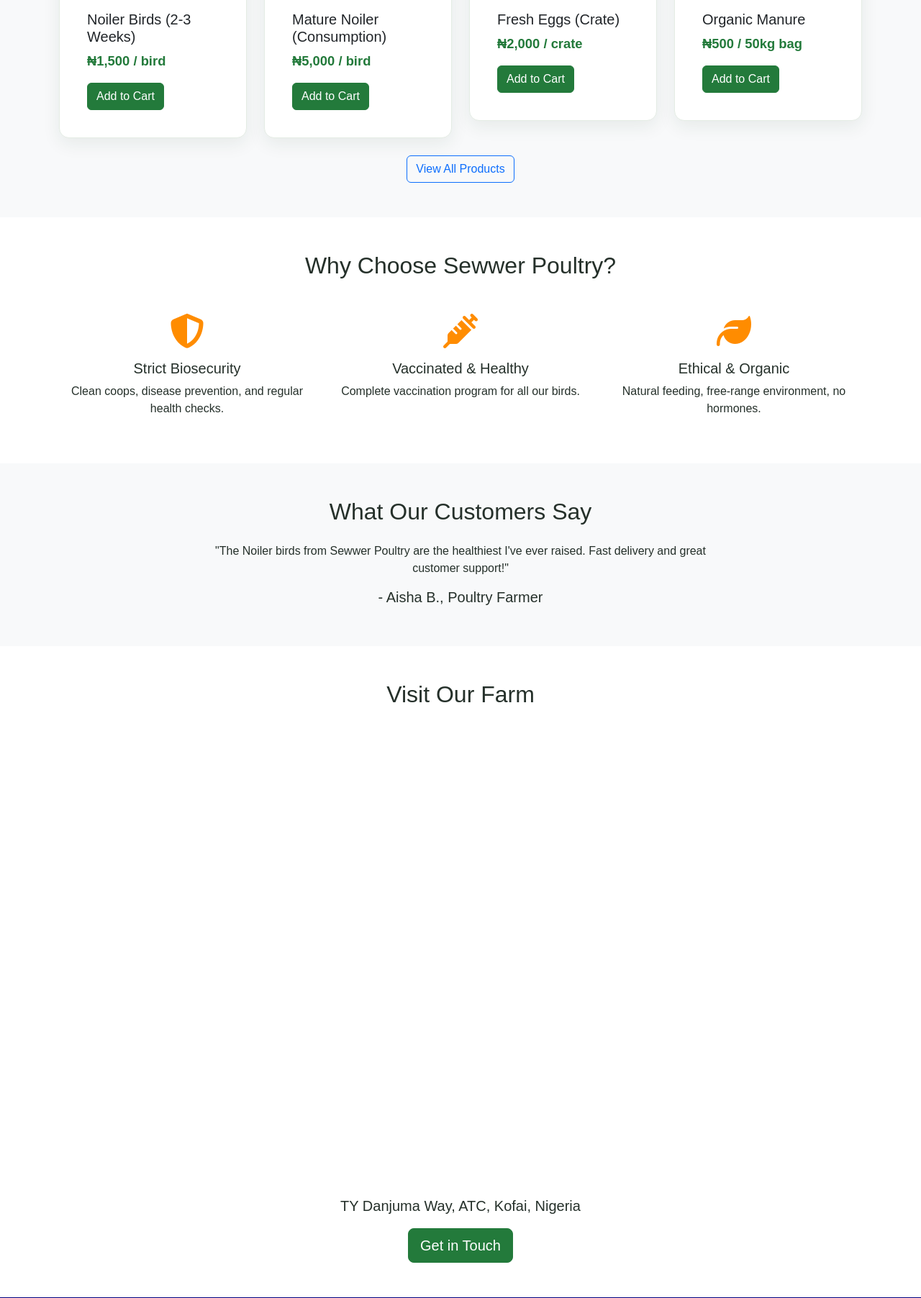
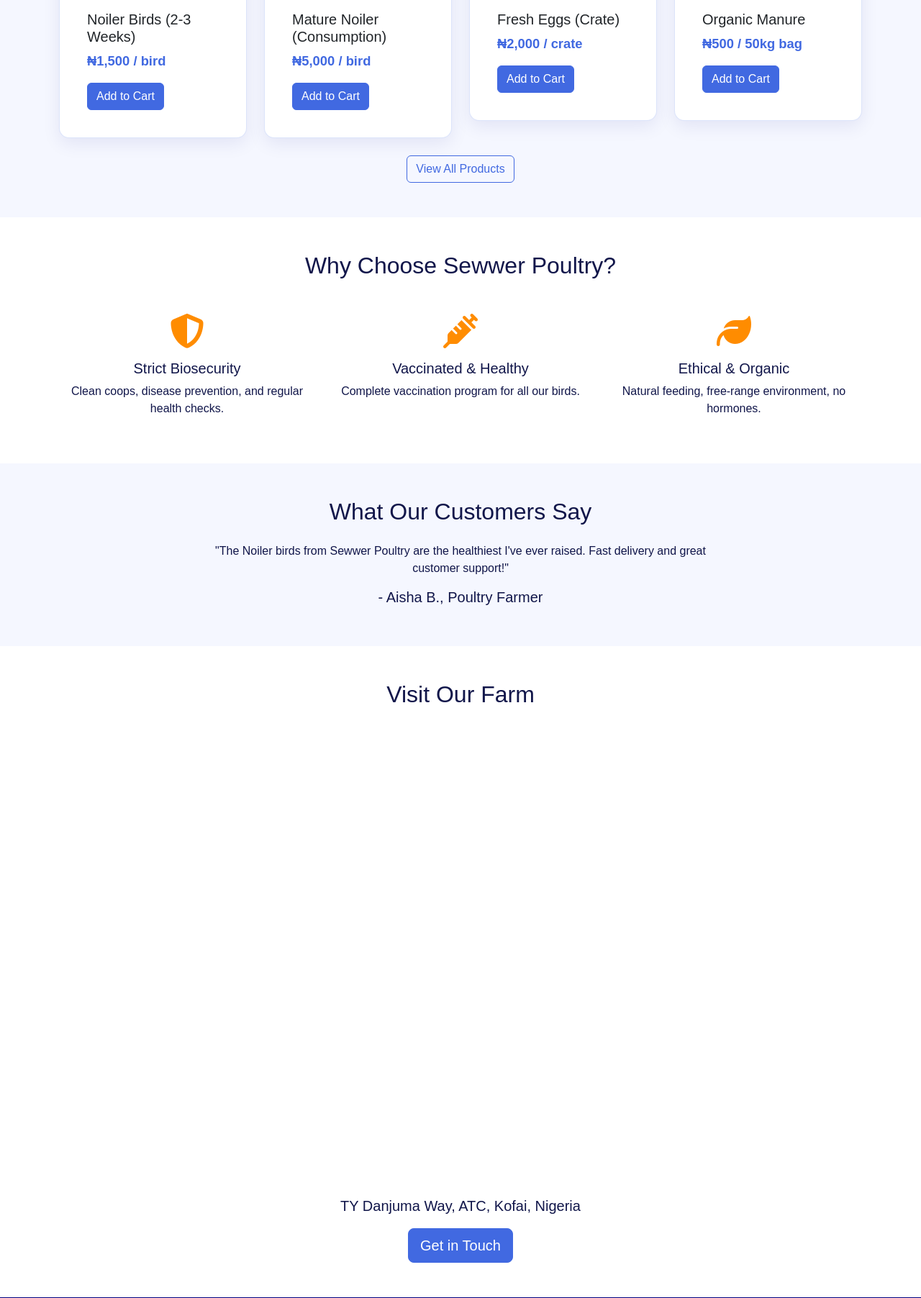
Before and after one commit to Icelery599/sewwer_poultry, a PHP site: page /sewwer_poultry/index.html in a window 1280 px wide. Shown: the part 1258-3062 px from the top of the page at 72% size. Run offline with PHP 8.4, Linux system fonts and the light colour scheme; some libraries are stand-ins or nearby versions.

Commit message:
Apply brand color palette

```diff
--- a/assets/css/style.css
+++ b/assets/css/style.css
@@ -1,36 +1,79 @@
 :root {
-    --brand-green: #237a3b;
-    --brand-gold: #f4b400;
-    --brand-dark: #17351f;
-    --light-bg: #f7fbf6;
+    --brand-orange: #ff8c00;
+    --brand-royal-blue: #4169e1;
+    --brand-navy-blue: #000080;
+    --brand-orange-rgb: 255, 140, 0;
+    --brand-royal-blue-rgb: 65, 105, 225;
+    --brand-navy-blue-rgb: 0, 0, 128;
+    --light-bg: #f5f7ff;
+
+    /* Backwards-compatible aliases used throughout the site. */
+    --brand-green: var(--brand-royal-blue);
+    --brand-gold: var(--brand-orange);
+    --brand-dark: var(--brand-navy-blue);
 }
 
-body { font-family: Arial, sans-serif; color: #25302a; background: #fff; }
-.navbar { background: #fff; box-shadow: 0 2px 10px rgba(0,0,0,.08); }
-.brand-text { font-weight: 700; color: var(--brand-green); margin-left: .5rem; }
+body { font-family: Arial, sans-serif; color: #11164a; background: #fff; }
+a { color: var(--brand-royal-blue); }
+a:hover { color: var(--brand-navy-blue); }
+.navbar { background: #fff; box-shadow: 0 2px 10px rgba(var(--brand-navy-blue-rgb), .12); }
+.navbar .nav-link { color: var(--brand-navy-blue); font-weight: 600; }
+.navbar .nav-link:hover, .navbar .nav-link:focus { color: var(--brand-orange); }
+.navbar-toggler { border-color: rgba(var(--brand-navy-blue-rgb), .35); }
+.navbar-toggler-icon { background-image: linear-gradient(var(--brand-navy-blue), var(--brand-navy-blue)); height: 2px; position: relative; }
+.navbar-toggler-icon::before, .navbar-toggler-icon::after { content: ""; position: absolute; left: 0; width: 100%; height: 2px; background: var(--brand-navy-blue); }
+.navbar-toggler-icon::before { top: -8px; }
+.navbar-toggler-icon::after { top: 8px; }
+.brand-text { font-weight: 700; color: var(--brand-navy-blue); margin-left: .5rem; }
 .section-padding { padding: 70px 0; }
-.btn-primary { background: var(--brand-green); border-color: var(--brand-green); }
-.btn-primary:hover { background: var(--brand-dark); border-color: var(--brand-dark); }
-.footer { background: var(--brand-dark); color: #fff; padding: 50px 0 20px; }
+.hero-section { background: linear-gradient(135deg, rgba(var(--brand-navy-blue-rgb), .94), rgba(var(--brand-royal-blue-rgb), .82)); color: #fff; padding: 90px 0; }
+.hero-section h1 { font-weight: 800; }
+.hero-section p { color: rgba(255,255,255,.9); font-size: 1.2rem; }
+.btn-primary { background: var(--brand-royal-blue); border-color: var(--brand-royal-blue); }
+.btn-primary:hover, .btn-primary:focus { background: var(--brand-navy-blue); border-color: var(--brand-navy-blue); }
+.btn-secondary { background: var(--brand-navy-blue); border-color: var(--brand-navy-blue); }
+.btn-secondary:hover, .btn-secondary:focus { background: var(--brand-orange); border-color: var(--brand-orange); color: #11164a; }
+.btn-outline-primary { color: var(--brand-royal-blue); border-color: var(--brand-royal-blue); }
+.btn-outline-primary:hover, .btn-outline-primary:focus { background: var(--brand-royal-blue); border-color: var(--brand-royal-blue); color: #fff; }
+.btn-warning { background: var(--brand-orange); border-color: var(--brand-orange); color: #11164a; }
+.btn-warning:hover, .btn-warning:focus { background: #e67e00; border-color: #e67e00; color: #11164a; }
+.bg-light { background-color: var(--light-bg) !important; }
+.bg-secondary { background-color: var(--brand-navy-blue) !important; }
+.text-primary { color: var(--brand-royal-blue) !important; }
+.text-warning { color: var(--brand-orange) !important; }
+.footer { background: var(--brand-navy-blue); color: #fff; padding: 50px 0 20px; }
+.footer h4 { color: var(--brand-orange); }
 .footer a { color: #fff; text-decoration: none; }
+.footer a:hover { color: var(--brand-orange); }
 .footer-links { list-style: none; padding-left: 0; }
-.social-links a { display: inline-flex; align-items: center; justify-content: center; width: 34px; height: 34px; margin-right: 6px; background: rgba(255,255,255,.12); border-radius: 50%; }
-.whatsapp-float { position: fixed; right: 18px; bottom: 18px; z-index: 999; width: 54px; height: 54px; border-radius: 50%; background: #25d366; color: #fff; display: flex; align-items: center; justify-content: center; font-size: 28px; text-decoration: none; box-shadow: 0 8px 20px rgba(0,0,0,.2); }
-.product-card, .feature-card, .order-summary, .checkout-form { border: 1px solid #e4ece4; border-radius: 14px; padding: 22px; background: #fff; box-shadow: 0 8px 24px rgba(21, 70, 34, .08); }
+.social-links a { display: inline-flex; align-items: center; justify-content: center; width: 34px; height: 34px; margin-right: 6px; background: rgba(var(--brand-royal-blue-rgb), .45); border-radius: 50%; }
+.social-links a:hover { background: var(--brand-orange); color: var(--brand-navy-blue); }
+.whatsapp-float { position: fixed; right: 18px; bottom: 18px; z-index: 999; width: 54px; height: 54px; border-radius: 50%; background: var(--brand-royal-blue); color: #fff; display: flex; align-items: center; justify-content: center; font-size: 28px; text-decoration: none; box-shadow: 0 8px 20px rgba(var(--brand-navy-blue-rgb), .24); }
+.whatsapp-float:hover { background: var(--brand-orange); color: var(--brand-navy-blue); }
+.product-card, .feature-card, .feature-box, .trust-card, .order-summary, .checkout-form, .stat-card, .certification-box { border: 1px solid rgba(var(--brand-royal-blue-rgb), .18); border-radius: 14px; padding: 22px; background: #fff; box-shadow: 0 8px 24px rgba(var(--brand-navy-blue-rgb), .08); }
 .product-img { width: 100%; height: 180px; object-fit: cover; border-radius: 12px; background: var(--light-bg); }
-.price { color: var(--brand-green); font-weight: 700; font-size: 1.15rem; }
-.stock { font-size: .9rem; color: #5b665f; }
+.price { color: var(--brand-royal-blue); font-weight: 700; font-size: 1.15rem; }
+.stock { font-size: .9rem; color: #4e568d; }
 .qty-input input { width: 100%; margin-bottom: .75rem; }
-.category-title { color: var(--brand-dark); margin: 35px 0 20px; border-left: 5px solid var(--brand-gold); padding-left: 12px; }
+.farm-stats { display: grid; grid-template-columns: repeat(3, 1fr); gap: 16px; }
+.stat-card { text-align: center; }
+.stat-card h3 { color: var(--brand-orange); font-weight: 800; }
+.feature-box, .trust-card { height: 100%; text-align: center; }
+.feature-box i, .trust-card i { color: var(--brand-orange); font-size: 2.5rem; margin-bottom: 1rem; }
+.category-title { color: var(--brand-navy-blue); margin: 35px 0 20px; border-left: 5px solid var(--brand-orange); padding-left: 12px; }
 .summary-item, .summary-total { display: flex; justify-content: space-between; gap: 1rem; margin-bottom: .75rem; }
-.success-icon { font-size: 70px; color: var(--brand-green); }
+.summary-total { color: var(--brand-navy-blue); font-weight: 800; }
+.success-icon { font-size: 70px; color: var(--brand-royal-blue); }
 .narrow-container { max-width: 760px; }
-.review-stars { color: var(--brand-gold); font-size: 1.25rem; letter-spacing: 2px; }
+.review-stars { color: var(--brand-orange); font-size: 1.25rem; letter-spacing: 2px; }
 .order-timeline { display: grid; grid-template-columns: repeat(4, 1fr); gap: 12px; margin: 24px 0; }
-.timeline-step { text-align: center; color: #8b958d; position: relative; }
-.timeline-step span { display: inline-flex; align-items: center; justify-content: center; width: 38px; height: 38px; border-radius: 50%; background: #e7ece8; font-weight: 700; }
-.timeline-step.active span { background: var(--brand-green); color: #fff; }
-.timeline-step.active p { color: var(--brand-dark); font-weight: 700; }
+.timeline-step { text-align: center; color: #747aa7; position: relative; }
+.timeline-step span { display: inline-flex; align-items: center; justify-content: center; width: 38px; height: 38px; border-radius: 50%; background: rgba(var(--brand-royal-blue-rgb), .12); font-weight: 700; }
+.timeline-step.active span { background: var(--brand-royal-blue); color: #fff; }
+.timeline-step.active p { color: var(--brand-navy-blue); font-weight: 700; }
 .blog-post { line-height: 1.8; }
-.cart-badge { background: var(--brand-gold); color: #111; border-radius: 999px; padding: 1px 7px; font-size: .75rem; }
-@media (max-width: 767px) { .order-timeline { grid-template-columns: 1fr 1fr; } .section-padding { padding: 45px 0; } }
+.cart-badge { background: var(--brand-orange); color: var(--brand-navy-blue); border-radius: 999px; padding: 1px 7px; font-size: .75rem; font-weight: 700; }
+.alert-success { background-color: rgba(var(--brand-royal-blue-rgb), .12); border-color: rgba(var(--brand-royal-blue-rgb), .35); color: var(--brand-navy-blue); }
+.alert-warning { background-color: rgba(var(--brand-orange-rgb), .14); border-color: rgba(var(--brand-orange-rgb), .45); color: #6a3a00; }
+@media (max-width: 767px) { .order-timeline, .farm-stats { grid-template-columns: 1fr 1fr; } .section-padding { padding: 45px 0; } .hero-section { padding: 60px 0; } }
+@media (max-width: 575px) { .farm-stats { grid-template-columns: 1fr; } }
```
Also changed, not shown: assets/css/admin.css (+21 -4 lines).
